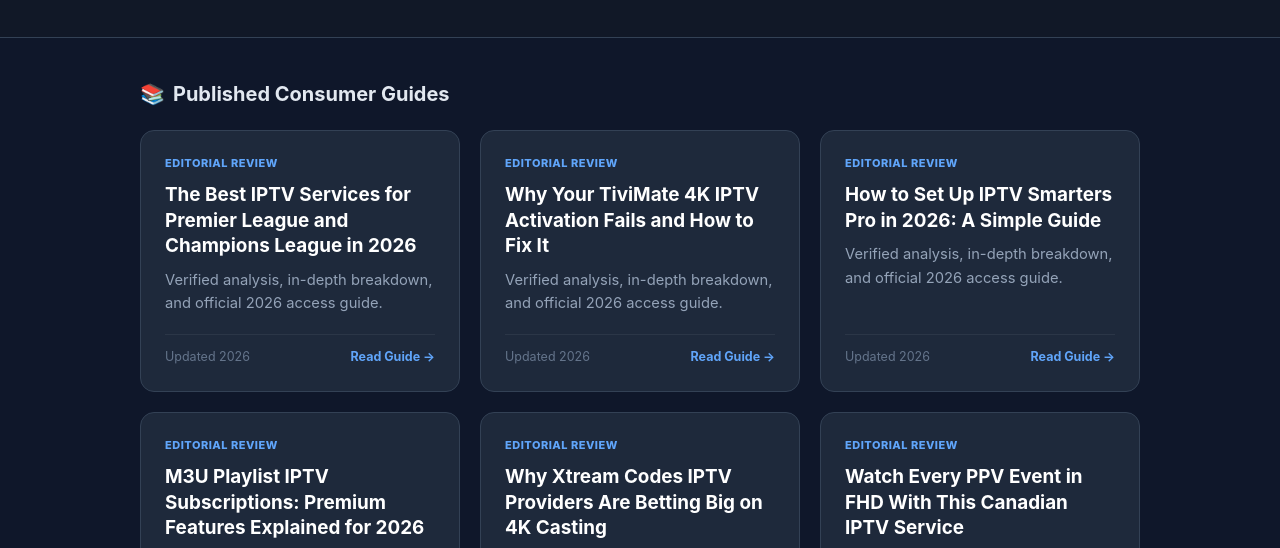
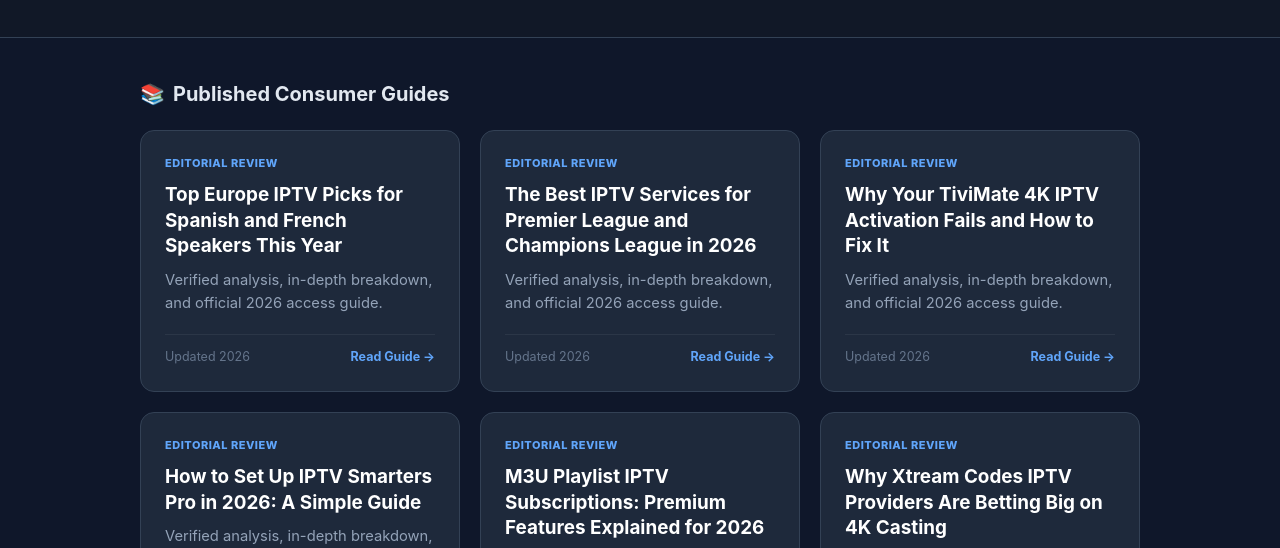
Before and after one commit to grandbrav-gif/grandbrav-gif.github.io, a plain HTML site: page index.html in a window 1280 px wide. Shown: the part 221-769 px from the top of the page. Drawn offline with Linux system fonts and the light colour scheme.

Commit message:
Feature top-europe-iptv-picks-for-spanish-and-french-speakers-this-year-894 on homepage

```diff
--- a/index.html
+++ b/index.html
@@ -38,6 +38,15 @@
     <div class="grid-title"><span>📚</span> Published Consumer Guides</div>
     <div class="grid" id="article-list">
       <!-- ARTICLES_START -->
+      <a href="https://grandbrav-gif.github.io/posts/top-europe-iptv-picks-for-spanish-and-french-speakers-this-year-894.html" class="card">
+        <span class="card-tag">EDITORIAL REVIEW</span>
+        <h3>Top Europe IPTV Picks for Spanish and French Speakers This Year</h3>
+        <p class="card-desc">Verified analysis, in-depth breakdown, and official 2026 access guide.</p>
+        <div class="card-footer">
+          <span class="card-date">Updated 2026</span>
+          <span class="card-read">Read Guide &rarr;</span>
+        </div>
+      </a>
       <a href="https://grandbrav-gif.github.io/posts/the-best-iptv-services-for-premier-league-and-champions-league-in-939.html" class="card">
         <span class="card-tag">EDITORIAL REVIEW</span>
         <h3>The Best IPTV Services for Premier League and Champions League in 2026</h3>
```
